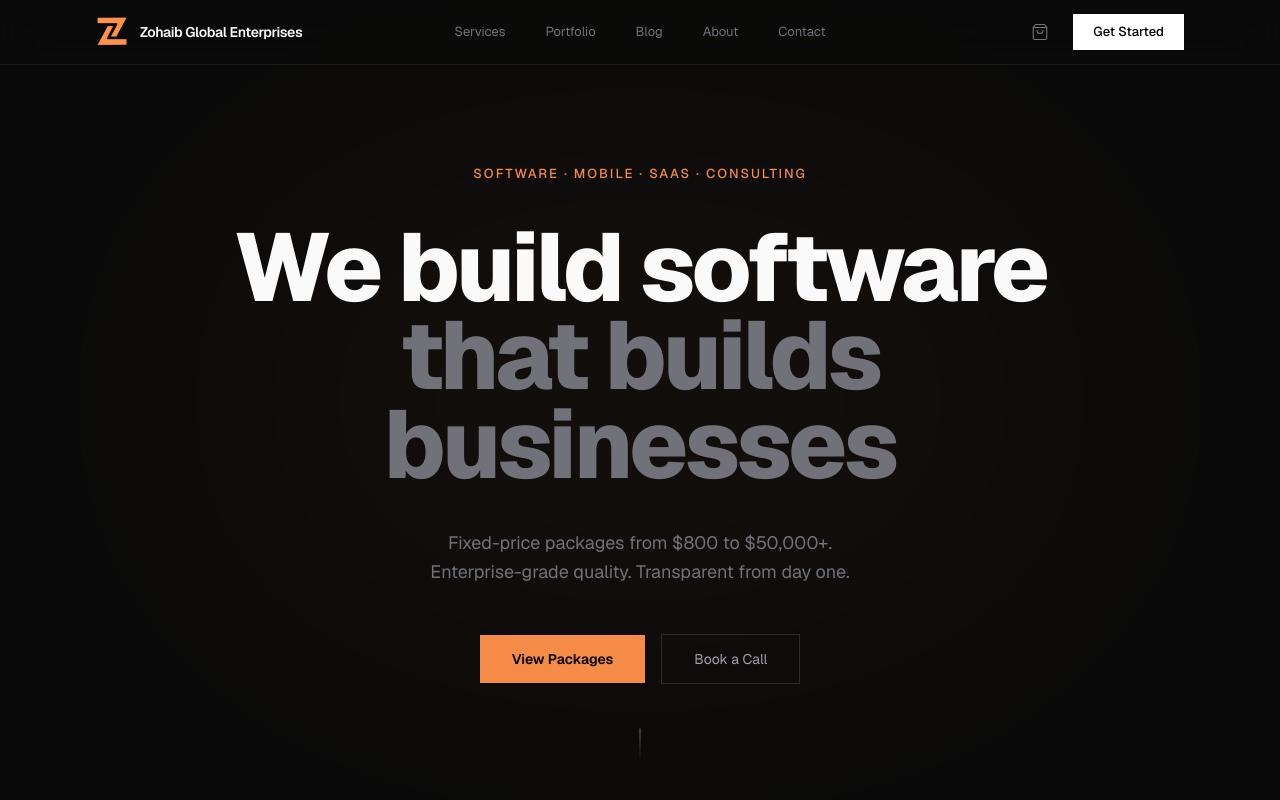
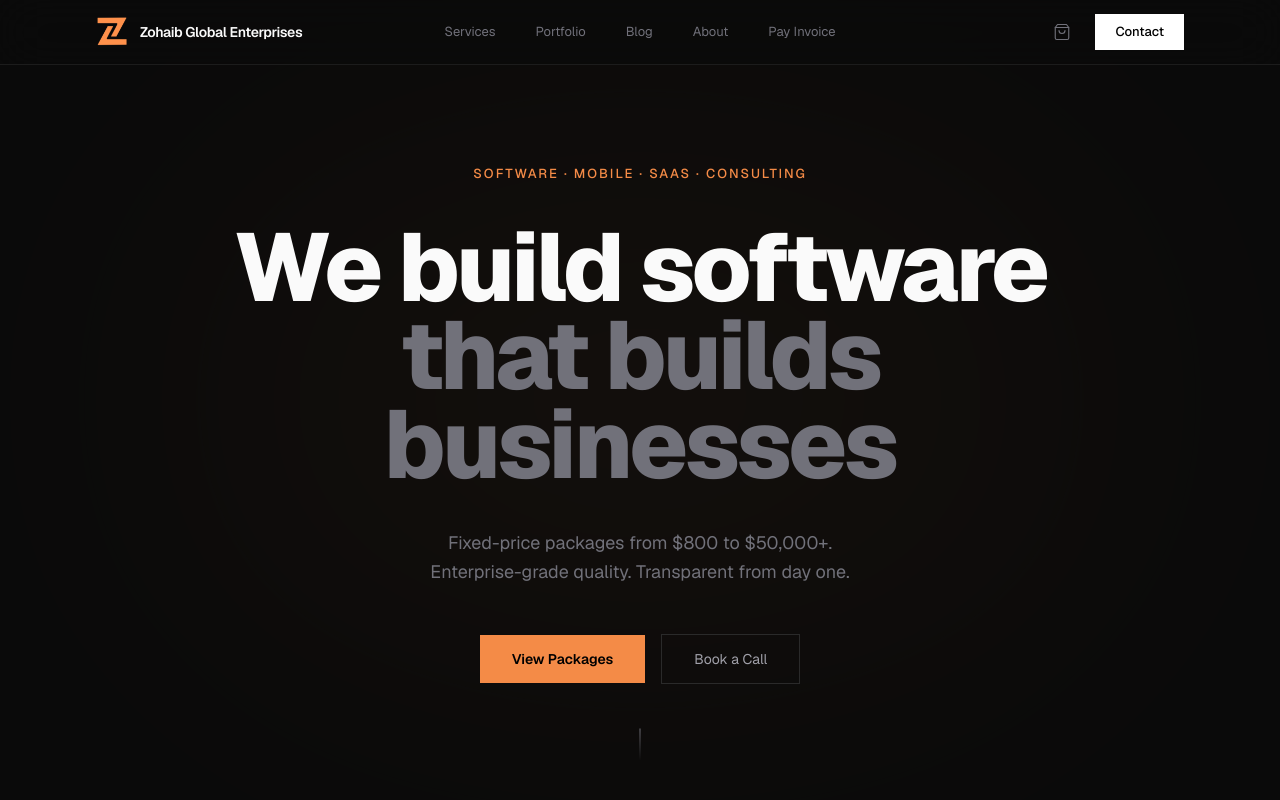
Before and after one commit to szhk5145-droid/zohaibgc, a Next.js app: page / in a window 1280 px wide. Shown: the top 800 px of the page. Built offline with nearby package versions, Linux system fonts and the light colour scheme.

Commit message:
Update navbar: change Contact link to Pay Invoice and Get Started button to Contact

```diff
--- a/src/components/Navbar.tsx
+++ b/src/components/Navbar.tsx
@@ -11,7 +11,7 @@ const links = [
   { label: "Portfolio", href: "/portfolio" },
   { label: "Blog", href: "/blog" },
   { label: "About", href: "/about" },
-  { label: "Contact", href: "/contact" },
+  { label: "Pay Invoice", href: "/pay-invoice" },
 ];
 
 export default function Navbar() {
@@ -48,7 +48,7 @@ export default function Navbar() {
               )}
             </button>
             <Link href="/contact" className="hidden md:block text-[13px] font-medium bg-white text-black px-5 py-2 hover:bg-[#F48B47] transition-colors duration-300">
-              Get Started
+              Contact
             </Link>
             {/* Mobile toggle */}
             <button onClick={() => setMobileOpen(!mobileOpen)} className="md:hidden flex flex-col gap-1.5 p-2">
@@ -77,7 +77,7 @@ export default function Navbar() {
                 Cart {itemCount > 0 && `(${itemCount})`}
               </button>
               <Link href="/contact" onClick={() => setMobileOpen(false)} className="bg-[#F48B47] text-black px-6 py-3 text-base font-semibold mt-4 inline-block w-fit">
-                Get Started
+                Contact
               </Link>
             </div>
           </motion.div>
```
